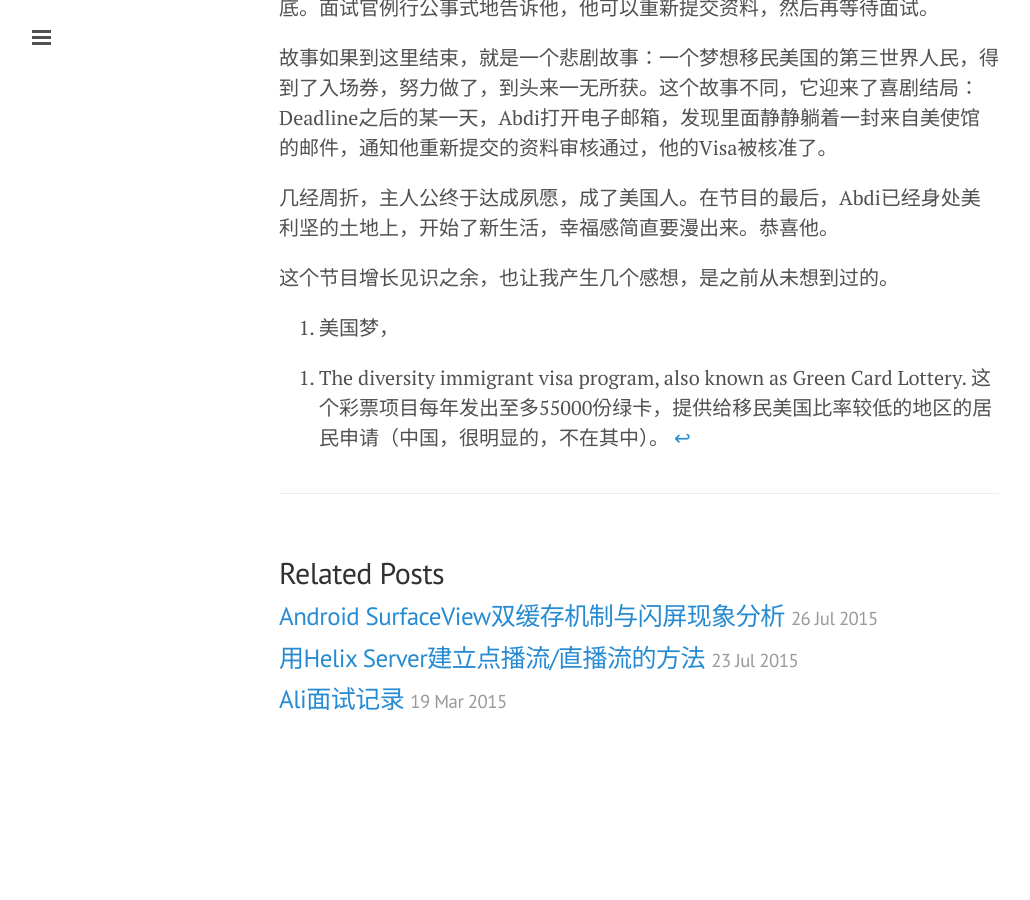
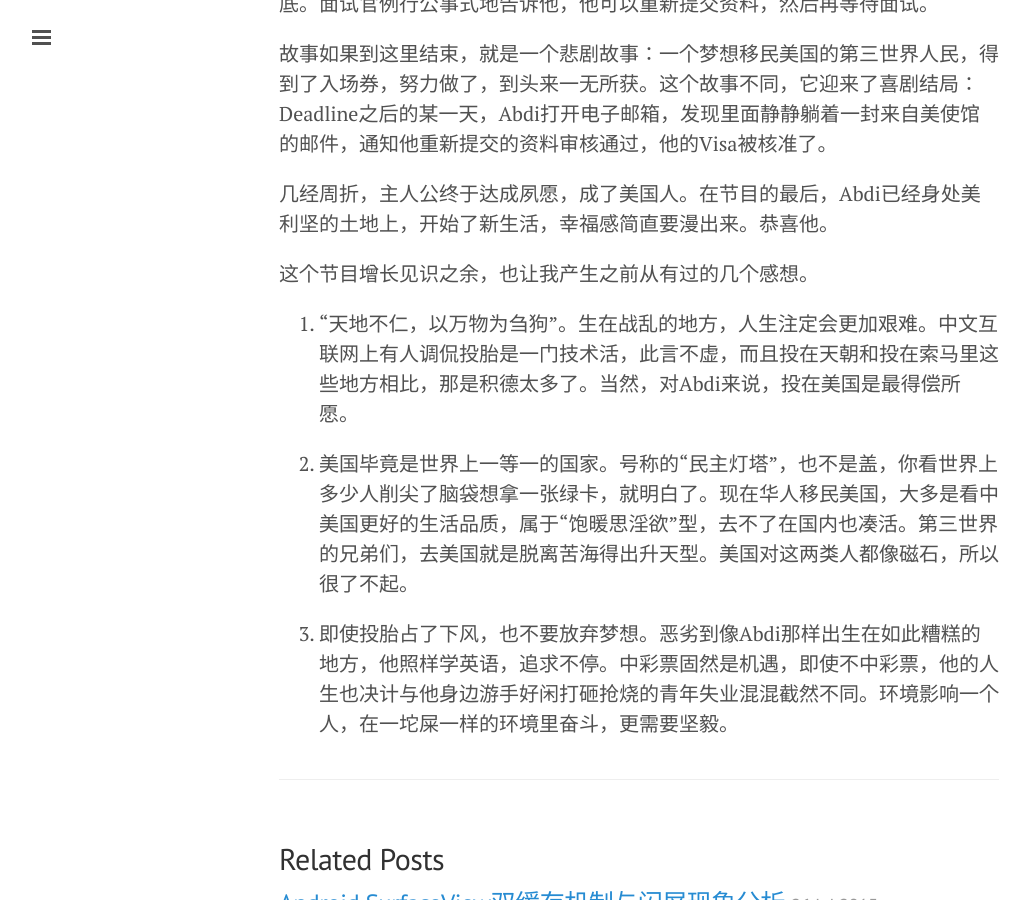
Before and after one commit to yuantops/blog, a Jekyll site: the page built from _posts/2015-07-31-a-lottery-for-American-dream.md, in a window 1280 px wide and 900 px high, scrolled down 1272 px. Shown: the whole window, without its empty margins (1-1031 px from the left). Built offline with Jekyll 4.4.1, drawn with Linux system fonts in a browser that asks for light colours; Markdown is read by kramdown in place of the engine named in the settings; comment, search, counter and statistics services are not loaded; before the commit the page ends 2047 px from its top, so only the background shows below that; some of the changed text lies outside the part shown.

Commit message:
finish last post

```diff
--- a/_posts/2015-07-31-a-lottery-for-American-dream.md
+++ b/_posts/2015-07-31-a-lottery-for-American-dream.md
@@ -10,7 +10,7 @@ description: "梦想不是新鲜事。中国梦已经说得烂了，美国梦也
 
 故事要从一张彩票说起。
 
-美国政府每年都会在世界范围内发行一种特殊彩票：它网络申购，网络开奖，而且最特殊的在于它的奖品不是钱，而是移民美国的签证。中奖名单是随机生成的，被抽中的幸运儿只需再通过简单的背景审查即可获得签证[^footer1]。
+美国政府每年都会在世界范围内发行一种特殊彩票：它网络申购，网络开奖，而且最特殊的在于它的奖品不是钱，而是移民美国的签证。中奖名单是随机生成的，被抽中的幸运儿只需再通过简单的背景审查即可获得签证[注释1]。
 
 Abdi是故事的主人翁。他是Somali难民，逃难居住在Kenya的一个城市。城市里骚乱不断，各种武装势力争斗层出不穷。他从小仰慕美国文化，听美国流行音乐，去影碟店租美国好莱坞电影，学英语。总之，他一个是生活在战乱中的，极度向往美国的少年。他和他的朋友在网吧的电脑上年复一年申请绿卡彩票，直到最近一次开奖。他打开电脑，输入自己的信息，点击提交，然后，发现中奖了。
 
@@ -24,8 +24,12 @@ Abdi是故事的主人翁。他是Somali难民，逃难居住在Kenya的一个
 
 几经周折，主人公终于达成夙愿，成了美国人。在节目的最后，Abdi已经身处美利坚的土地上，开始了新生活，幸福感简直要漫出来。恭喜他。
 
-这个节目增长见识之余，也让我产生几个感想，是之前从未想到过的。
+这个节目增长见识之余，也让我产生之前从有过的几个感想。
 
-1. 美国梦，
+1. “天地不仁，以万物为刍狗”。生在战乱的地方，人生注定会更加艰难。中文互联网上有人调侃投胎是一门技术活，此言不虚，而且投在天朝和投在索马里这些地方相比，那是积德太多了。当然，对Abdi来说，投在美国是最得偿所愿。
 
-[^footer1]: The diversity immigrant visa program, also known as Green Card Lottery. 这个彩票项目每年发出至多55000份绿卡，提供给移民美国比率较低的地区的居民申请（中国，很明显的，不在其中）。
+2. 美国毕竟是世界上一等一的国家。号称的“民主灯塔”，也不是盖，你看世界上多少人削尖了脑袋想拿一张绿卡，就明白了。现在华人移民美国，大多是看中美国更好的生活品质，属于“饱暖思淫欲”型，去不了在国内也凑活。第三世界的兄弟们，去美国就是脱离苦海得出升天型。美国对这两类人都像磁石，所以很了不起。
+
+3. 即使投胎占了下风，也不要放弃梦想。恶劣到像Abdi那样出生在如此糟糕的地方，他照样学英语，追求不停。中彩票固然是机遇，即使不中彩票，他的人生也决计与他身边游手好闲打砸抢烧的青年失业混混截然不同。环境影响一个人，在一坨屎一样的环境里奋斗，更需要坚毅。
+
+[^注释1]: The diversity immigrant visa program, also known as Green Card Lottery. 这个彩票项目每年发出至多55000份绿卡，提供给移民美国比率较低的地区的居民申请（中国，很明显的，不在其中）。
```
